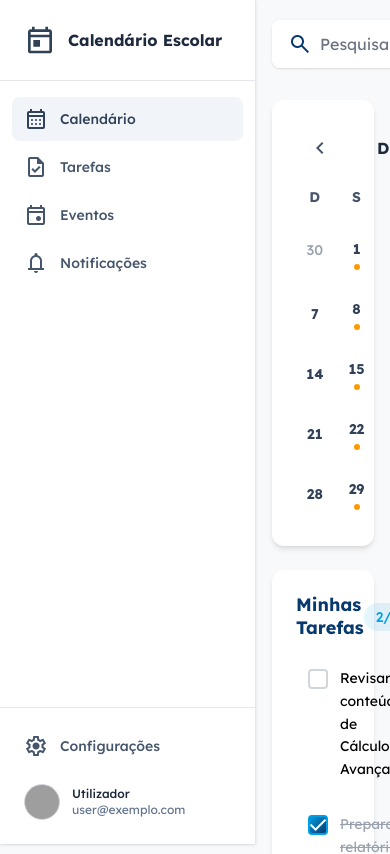
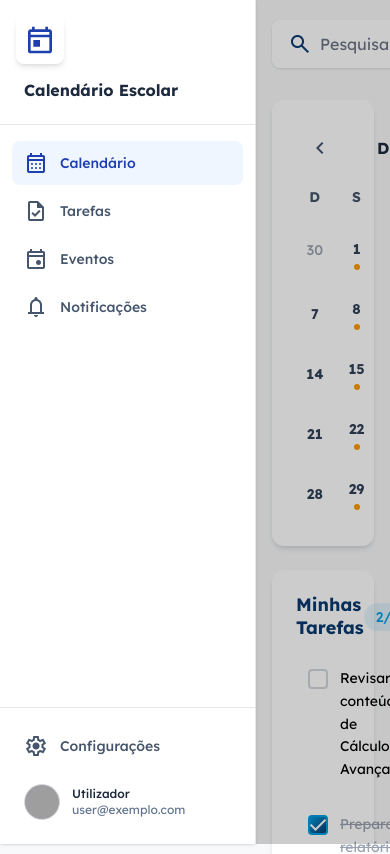
Before and after one commit to tigokraft/ProjetoM7RC, a Next.js app: page / in a window 390 px wide. Shown: the top 854 px of the page. Built offline with nearby package versions, Linux system fonts and the light colour scheme; grey boxes are pictures that could not be loaded.

Commit message:
side bar q move toda girita

```diff
--- a/src/app/page.tsx
+++ b/src/app/page.tsx
@@ -28,6 +28,7 @@ export default function Home() {
 
   const [selectedEvent, setSelectedEvent] = useState<DayEvent | null>(null);
   const [isModalOpen, setIsModalOpen] = useState(false);
+  const [isSidebarOpen, setIsSidebarOpen] = useState(true);
 
   const toggleTask = (id: number) => {
     setTasks(tasks.map(task =>
@@ -100,8 +101,8 @@ export default function Home() {
 
   return (
     <div className="relative flex h-auto min-h-screen w-full flex-col group/design-root overflow-x-hidden">
-      <Sidebar />
-      <div className="layout-container flex h-full grow flex-col ml-64">
+      <Sidebar isOpen={isSidebarOpen} onToggle={() => setIsSidebarOpen(!isSidebarOpen)} />
+      <div className={`layout-container flex h-full grow flex-col transition-all duration-300 ${isSidebarOpen ? 'ml-64' : 'ml-0'}`}>
         <main className="flex flex-1 justify-center py-5 px-4 sm:px-6 lg:px-8">
           <div className="w-full max-w-7xl">
             <div className="grid grid-cols-1 lg:grid-cols-[1fr_320px] gap-6">
--- a/src/components/Sidebar.tsx
+++ b/src/components/Sidebar.tsx
@@ -1,13 +1,29 @@
-export default function Sidebar() {
+"use client";
+
+interface SidebarProps {
+    isOpen: boolean;
+    onToggle: () => void;
+}
+
+export default function Sidebar({ isOpen, onToggle }: SidebarProps) {
     return (
-        <aside className="fixed left-0 top-0 h-screen w-64 bg-white border-r border-gray-200 flex flex-col shadow-sm z-50">
-            {/* Logo e Título */}
-            <div className="flex items-center gap-3 px-6 py-6 border-b border-gray-200">
-                <div className="size-8 text-slate-700">
+        <>
+            {/* Botão fixo para toggle - sempre visível */}
+            <button
+                onClick={onToggle}
+                className="fixed top-4 left-4 z-50 p-2 rounded-lg bg-white shadow-md hover:bg-slate-50 transition-colors"
+            >
+                <div className="size-8 text-[#1E40AF]">
                     <svg fill="currentColor" viewBox="0 0 24 24" xmlns="http://www.w3.org/2000/svg">
                         <path d="M19 4h-1V2h-2v2H8V2H6v2H5c-1.11 0-1.99.9-1.99 2L3 20a2 2 0 0 0 2 2h14c1.1 0 2-.9 2-2V6c0-1.1-.9-2-2-2zm0 16H5V10h14v10zm0-12H5V6h14v2zM7 12h5v5H7v-5z"></path>
                     </svg>
                 </div>
+            </button>
+
+            {/* Sidebar */}
+            <aside className={`fixed left-0 top-0 h-screen w-64 bg-white border-r border-gray-200 flex flex-col shadow-sm z-40 transition-transform duration-300 ${isOpen ? 'translate-x-0' : '-translate-x-full'}`}>
+                {/* Logo e Título */}
+                <div className="flex items-center gap-3 px-6 py-6 border-b border-gray-200 mt-14">
                     <h2 className="text-slate-800 text-base font-semibold leading-tight">
                         Calendário Escolar
                     </h2>
@@ -15,7 +31,7 @@ export default function Sidebar() {
 
                 {/* Navegação */}
                 <nav className="flex-1 px-3 py-4 space-y-1">
-                <a href="#" className="flex items-center gap-3 px-3 py-2.5 text-slate-700 bg-slate-100 rounded-lg hover:bg-slate-200 transition-colors">
+                    <a href="#" className="flex items-center gap-3 px-3 py-2.5 text-[#1E40AF] bg-blue-50 rounded-lg hover:bg-blue-100 transition-colors">
                         <span className="material-symbols-outlined text-xl">calendar_month</span>
                         <span className="text-sm font-medium">Calendário</span>
                     </a>
@@ -53,5 +69,14 @@ export default function Sidebar() {
                     </div>
                 </div>
             </aside>
+
+            {/* Overlay quando sidebar está aberta em mobile */}
+            {isOpen && (
+                <div
+                    className="fixed inset-0 bg-black/20 z-30 lg:hidden"
+                    onClick={onToggle}
+                />
+            )}
+        </>
     );
 }
```
Lines whose indentation alone changed are shown as unchanged.
